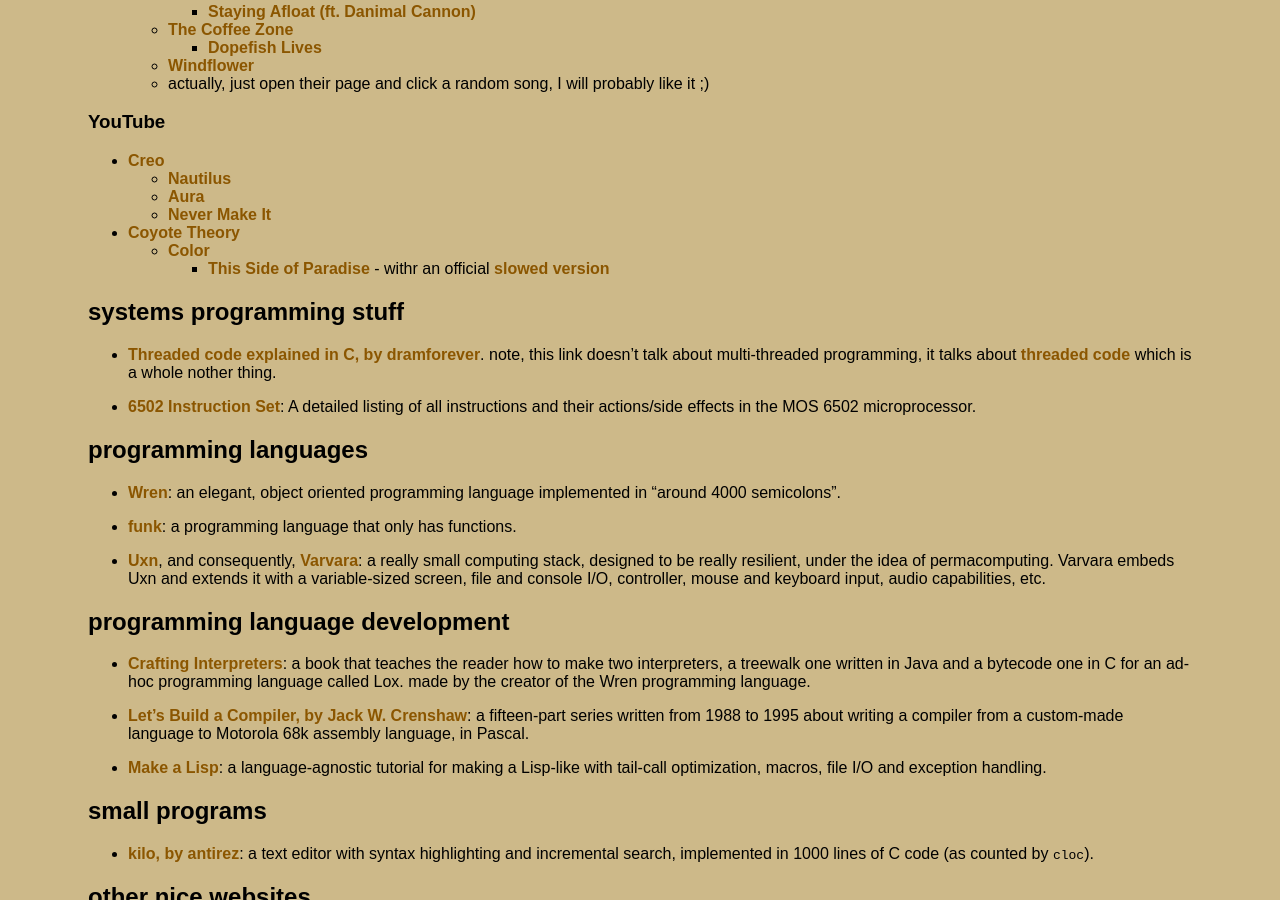
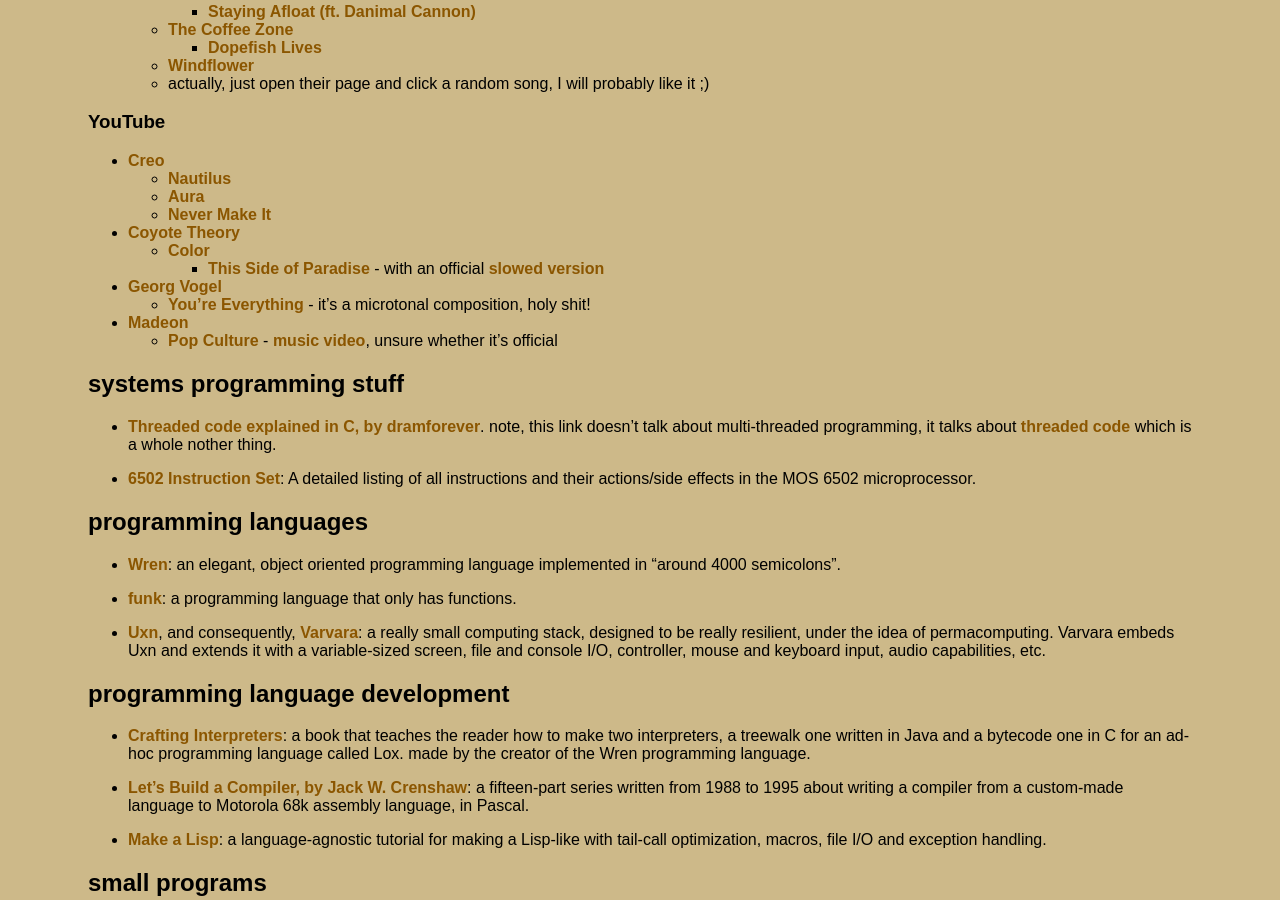
Before and after one commit to thacuber2a03/thacuber2a03.github.io, a Jekyll site: the page built from things/bookmarks.md, in a window 1280 px wide and 900 px high, scrolled down 1610 px. Built offline with Jekyll 4.4.1, drawn with Linux system fonts in a browser that asks for light colours; some of the changed text lies outside the part shown.

Commit message:
update bookmarks
- added "Pop Culture" by Madeon and "You're Everything" by Georg Vogel
- fixed a single spelling mistake in "This Side of Paradise"
  by Coyote Theory

```diff
--- a/things/bookmarks.md
+++ b/things/bookmarks.md
@@ -91,7 +91,11 @@
   - [Never Make It](https://www.youtube.com/watch?v=11Z5_cej2dk)
 - [Coyote Theory](https://www.youtube.com/@CoyoteTheory)
   - [Color](https://www.youtube.com/playlist?list=OLAK5uy_nCk9_GEwqQfYiN-Wn4ATPSKhBseJjwRCU)
-    - [This Side of Paradise](https://www.youtube.com/watch?v=FHT3xNYZU8o) - withr an official [slowed version](https://www.youtube.com/watch?v=0ueoezHCGy0)
+    - [This Side of Paradise](https://www.youtube.com/watch?v=FHT3xNYZU8o) - with an official [slowed version](https://www.youtube.com/watch?v=0ueoezHCGy0)
+- [Georg Vogel](https://youtube.com/@vogelgeorg)
+  - [You're Everything](https://youtube.com/watch?v=upbwQPeGm0Q) - it's a microtonal composition, holy shit!
+- [Madeon](https://youtube.com/@itsmadeon)
+  - [Pop Culture](https://youtube.com/watch?v=lTx3G6h2xyA) - [music video](https://youtube.com/watch?v=B496Qv0CuOQ), unsure whether it's official
 
 <h2 id="lowlevel">systems programming stuff</h2>
 
@@ -182,3 +186,7 @@
 
 - 19/04/24
   - added "Lost In The Jungle Mist" by "Desolo Zantas"
+
+- 21/04/24
+  - added "Pop Culture" by Madeon and "You're Everything" by Georg Vogel
+  - fixed a single spelling mistake in "This Side of Paradise" by Coyote Theory
```
